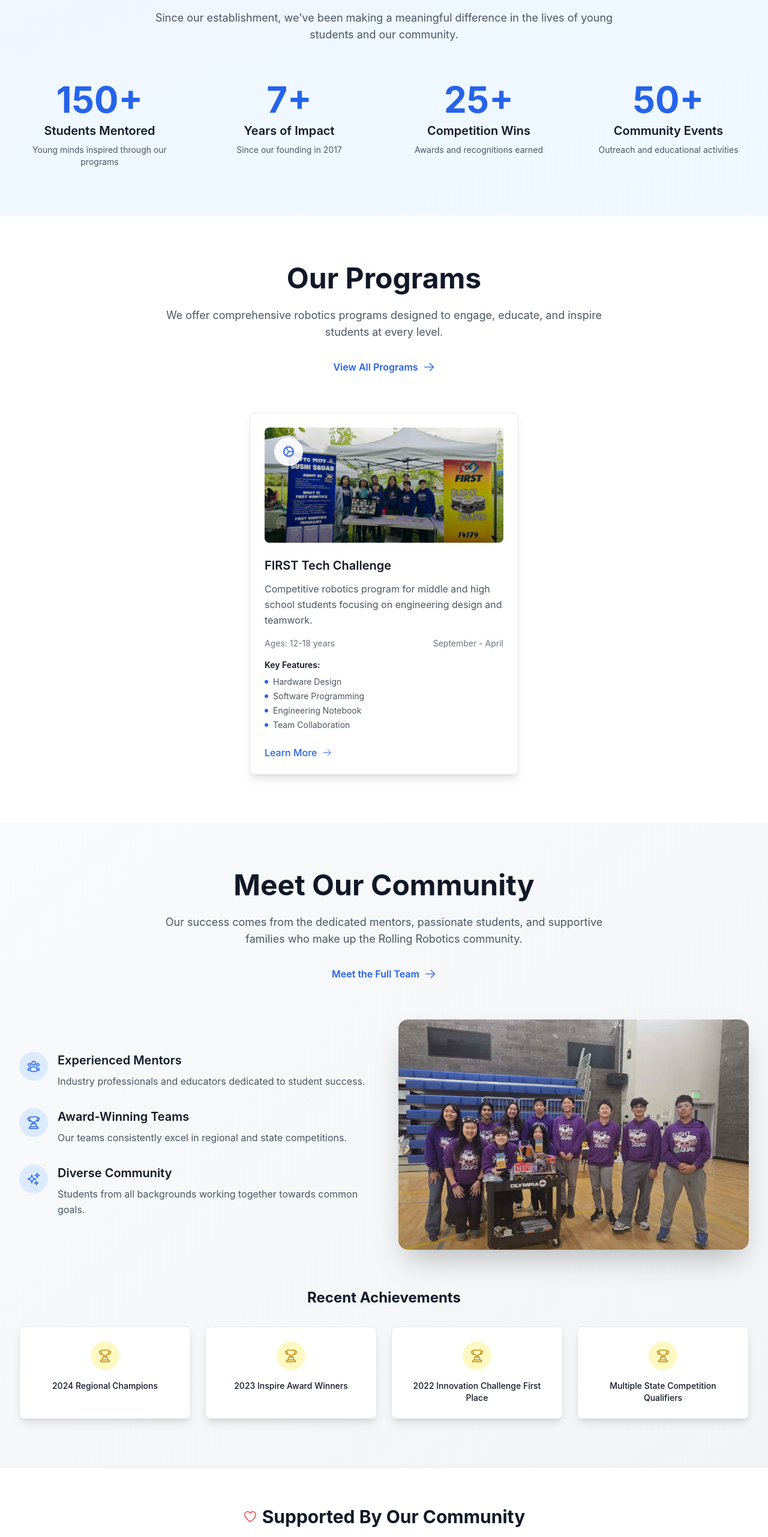
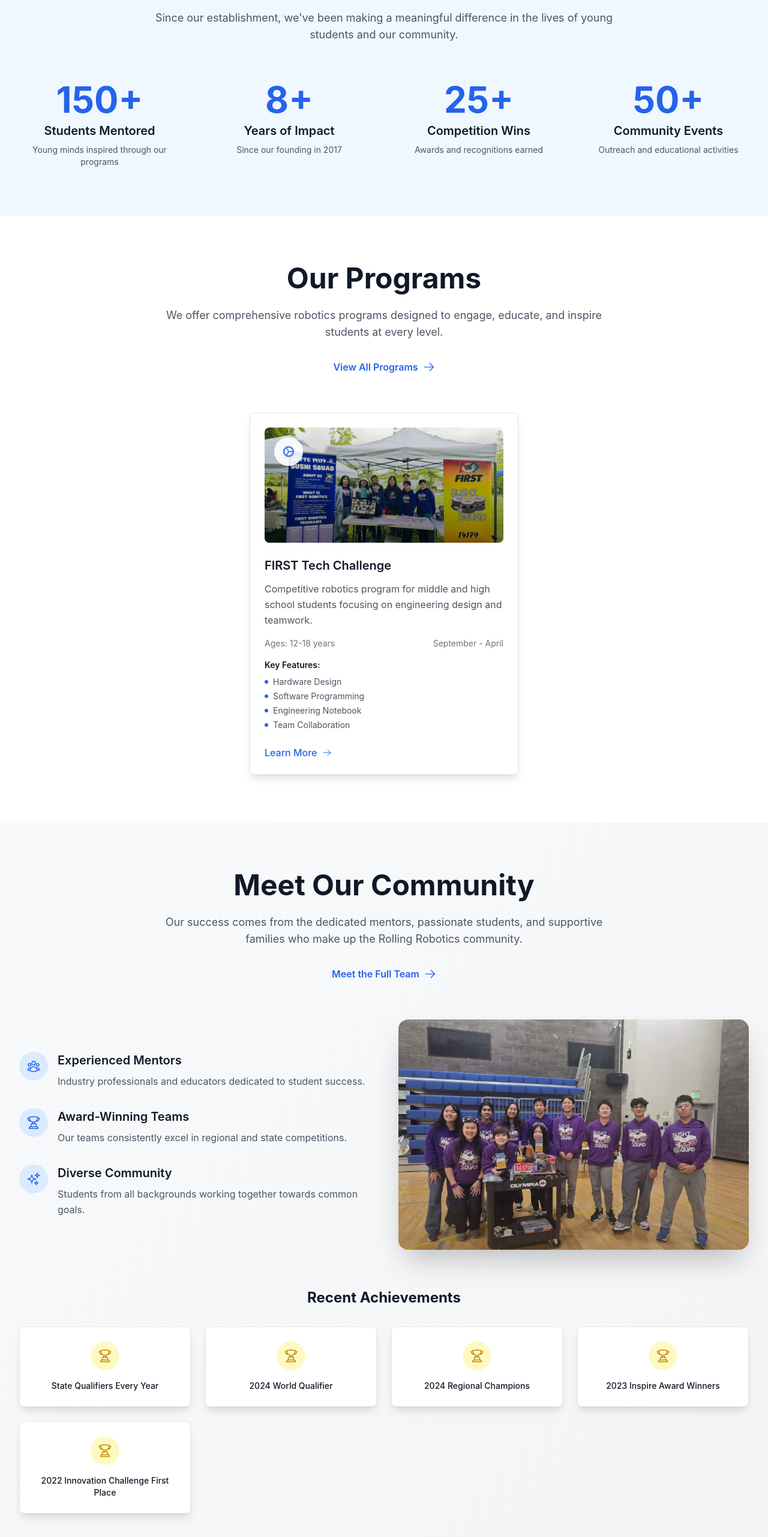
Before and after one commit to Rolling-Robotics-Education/rollingrobotics, a Next.js app: page / in a window 1280 px wide. Shown: the part 2773-5336 px from the top of the page at 60% size. Built offline with nearby package versions, Linux system fonts and the light colour scheme.

Commit message:
Update stats

```diff
--- a/src/components/stats-section.tsx
+++ b/src/components/stats-section.tsx
@@ -4,7 +4,21 @@ import { motion } from 'framer-motion'
 import { useInView } from 'framer-motion'
 import { useRef, useState, useEffect } from 'react'
 
-const stats = [
+type Stat = {
+  id: number
+  name: string
+  value: number
+  suffix: string
+  description: string
+}
+
+const FOUNDING_YEAR = 2017
+
+function getYearsOfImpact() {
+  return Math.max(new Date().getFullYear() - FOUNDING_YEAR, 1)
+}
+
+const stats: Stat[] = [
   {
     id: 1,
     name: 'Students Mentored',
@@ -15,7 +29,7 @@ const stats = [
   {
     id: 2,
     name: 'Years of Impact',
-    value: 7,
+    value: getYearsOfImpact(),
     suffix: '+',
     description: 'Since our founding in 2017'
   },
@@ -62,7 +76,7 @@ function useCountAnimation(end: number, duration: number = 2000, start: number =
   return { count, setIsActive }
 }
 
-function StatItem({ stat, delay }: { stat: typeof stats[0], delay: number }) {
+function StatItem({ stat, delay }: { stat: Stat, delay: number }) {
   const ref = useRef(null)
   const isInView = useInView(ref, { once: true, amount: 0.5 })
   const { count, setIsActive } = useCountAnimation(stat.value)
--- a/src/components/team-preview.tsx
+++ b/src/components/team-preview.tsx
@@ -32,10 +32,11 @@ const teamHighlights = [
 ]
 
 const achievements = [
+  'State Qualifiers Every Year',
+  '2024 World Qualifier',
   '2024 Regional Champions',
   '2023 Inspire Award Winners',
-  '2022 Innovation Challenge First Place',
-  'Multiple State Competition Qualifiers'
+  '2022 Innovation Challenge First Place'
 ]
 
 export function TeamPreview() {
```
